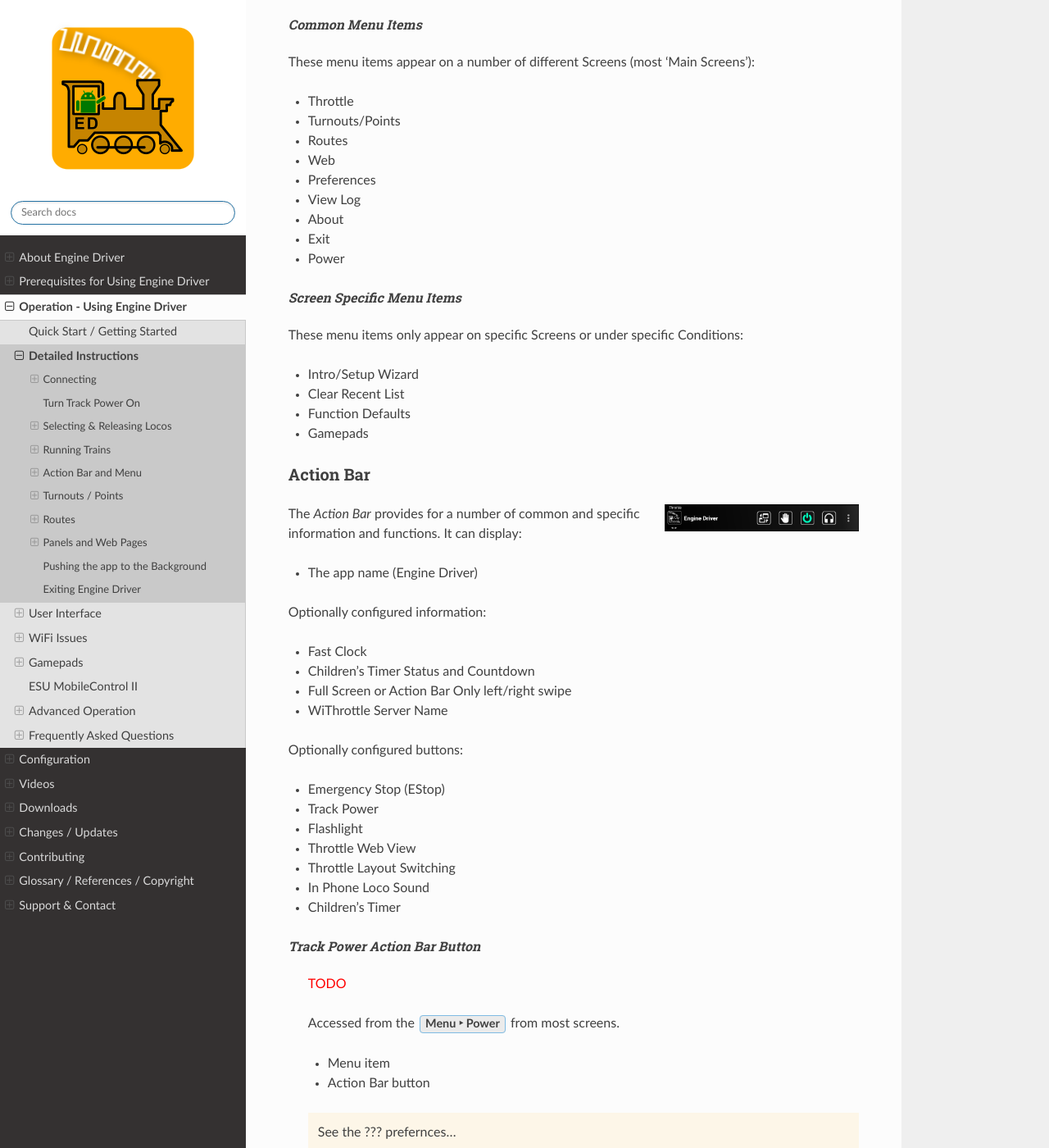
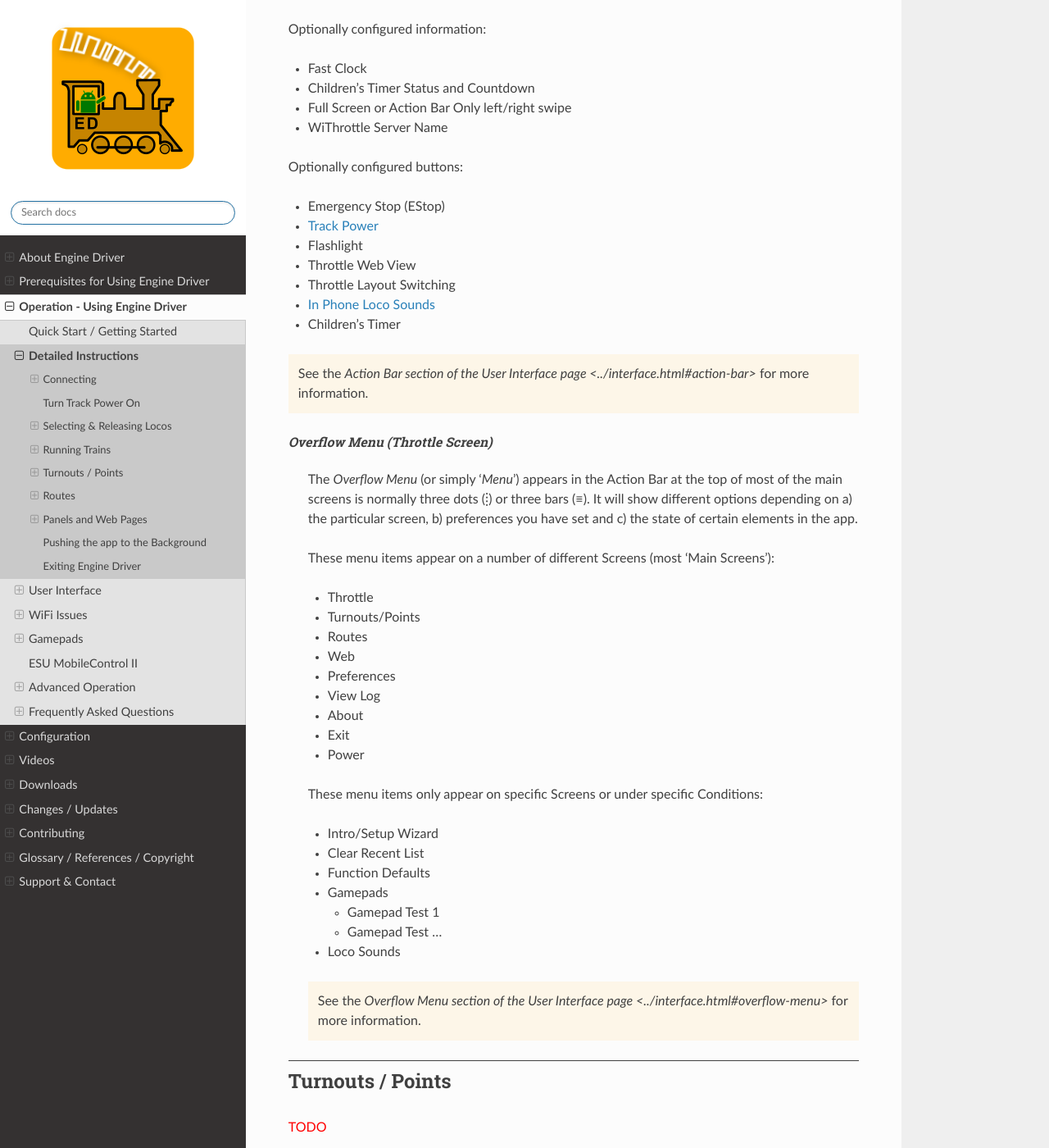
Before and after one commit to flash62au/EngineDriver_Home, a Sphinx documentation site: the page built from docs/operation/operation.rst, in a window 1280 px wide and 1400 px high, scrolled down 13540 px. Shown: the whole window at 82% size. Built offline with Sphinx 7.4.7 and the Read the Docs theme 2.0.0, drawn with Linux system fonts in a browser that asks for light colours; comment, search, counter and statistics services are not loaded; some of the changed text lies outside the part shown.

Commit message:
action bar

```diff
--- a/docs/operation/interface.rst
+++ b/docs/operation/interface.rst
@@ -865,7 +865,7 @@
    :align: right
    :scale: 50%
 
-The Action Bar appears at the top of all screen. It will show different information and different buttons depending on a\) the particular screen and b\) preferences you have set.
+The Action Bar appears at the top of all screens. It will show different information and different buttons depending on a\) the particular screen and b\) preferences you have set.
 
 The Action Bar can display:
 
--- a/docs/operation/operation.rst
+++ b/docs/operation/operation.rst
@@ -565,7 +565,7 @@
 
   **Activating the IPLS Sounds via Gamepad keys**
 
-  Any keys and/or the any DPad directions can be configured to activate play the IPLS sounds.
+  Any keys and/or the any DPad directions can be configured to activate/play the IPLS sounds.
 
   .. note::
     :class: note-ed-hidden-title
@@ -575,46 +575,16 @@
     See the `Gamepads Configuration page <../configuration/gamepads.html>`_ for information on configuring the keys of the gamepad.
 
 Action Bar and Menu
-^^^^^^^^^^^^^^^^^^^
-
-|todo|
-
-Menu
-""""
-
-|todo|
-
-Common Menu Items
-'''''''''''''''''
-
-These menu items appear on a number of different  Screens (most 'Main Screens'):
-
-* Throttle
-* Turnouts/Points
-* Routes
-* Web
-* Preferences
-* View Log
-* About
-* Exit
-* Power
-
-Screen Specific Menu Items
-''''''''''''''''''''''''''
-
-These menu items only appear on specific Screens or under specific Conditions:
-
-* Intro/Setup Wizard
-* Clear Recent List
-* Function Defaults
-* Gamepads
+"""""""""""""""""""
 
 Action Bar
-""""""""""
+''''''''''
 
 .. image:: ../_static/images/parts/action_bar.png
   :align: right
-  :scale: 33%
+  :scale: 50%
+
+The Action Bar appears at the top of all screens. It will show different information and different buttons depending on the preferences you have set.
 
 The *Action Bar* provides for a number of common and specific information and functions. It can display:
 
@@ -630,46 +600,52 @@
 Optionally configured buttons:
 
 * Emergency Stop (EStop)
-* Track Power
+* `Track Power <./interface.html#action-bar>`_
 * Flashlight
 * Throttle Web View
 * Throttle Layout Switching
-* In Phone Loco Sound
+* `In Phone Loco Sounds <./interface.html#action-bar>`_
 * Children's Timer
 
-Track Power Action Bar Button
-'''''''''''''''''''''''''''''
+.. note::
+  :class: note-ed-hidden-title
 
-  |todo|
+  See the `Action Bar section of the User Interface page <../interface.html#action-bar>` for more information.
 
-  Accessed from the :menuselection:`Menu --> Power` from most screens.
+Overflow Menu (Throttle Screen)
+'''''''''''''''''''''''''''''''
 
-  * Menu item
-  * Action Bar button
+  The *Overflow Menu* (or simply '*Menu*') appears in the Action Bar at the top of most of the main screens is normally three dots (⁞) or three bars (≡).
+  It will show different options depending on a) the particular screen, b) preferences you have set and c) the state of certain elements in the app.
+
+  These menu items appear on a number of different Screens (most 'Main Screens'):
+
+  * Throttle
+  * Turnouts/Points
+  * Routes
+  * Web
+  * Preferences
+  * View Log
+  * About
+  * Exit
+  * Power
+
+  These menu items only appear on specific Screens or under specific Conditions:
+
+  * Intro/Setup Wizard
+  * Clear Recent List
+  * Function Defaults
+  * Gamepads
+
+    * Gamepad Test 1
+    * Gamepad Test ...
+
+  * Loco Sounds
 
   .. note::
     :class: note-ed-hidden-title
 
-    See the ??? prefernces...
-
-    See the `Action Bar on the User Interface page <./interface.html#action-bar>`_ for information on the Action bar buttons.
-
-In Phone Loco Sounds (IPLS) Button
-''''''''''''''''''''''''''''''''''
-
-  |todo|
-
-  * Preferences
-  * Action Bar Button
-
-  .. note::
-    :class: note-ed-hidden-title
-
-    See the ??? prefernces...
-
-    See the `Action Bar on the User Interface page <./interface.html#action-bar>`_ for information on the Action bar buttons.
-
-    See IPLS page
+    See the `Overflow Menu section of the User Interface page <../interface.html#overflow-menu>` for more information.
 
 Turnouts / Points
 ^^^^^^^^^^^^^^^^^
@@ -765,6 +741,11 @@
 
 |todo|
 
+|ed| can show any web page via an embedded Web Browser.  You can use the Web Browser to show anything that JMRI can present including:
+
+* Panels
+*
+
 Throttle Web View VS Web Screen
 """""""""""""""""""""""""""""""
 
@@ -787,6 +768,17 @@
   |todo|
 
   To get the *Web* screen you can use the menu :menuselection:`Menu --> Web` from the main screens.
+
+  Options available in the menu while on the *Web View Screen* include
+
+  * Throttle
+  * Turnouts/Points
+  * Routes
+  * Power
+  * Preferences
+  * View Log
+  * Exit
+  * About
 
 Swipe (to Web View Screen)
 """"""""""""""""""""""""""
```
Also changed, not shown: other parts of docs/operation/interface.rst (+3 -1 lines).
